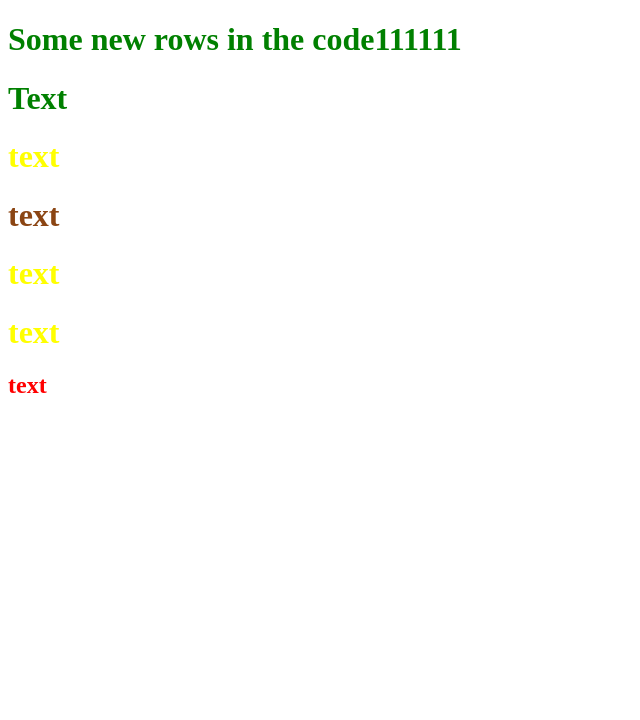
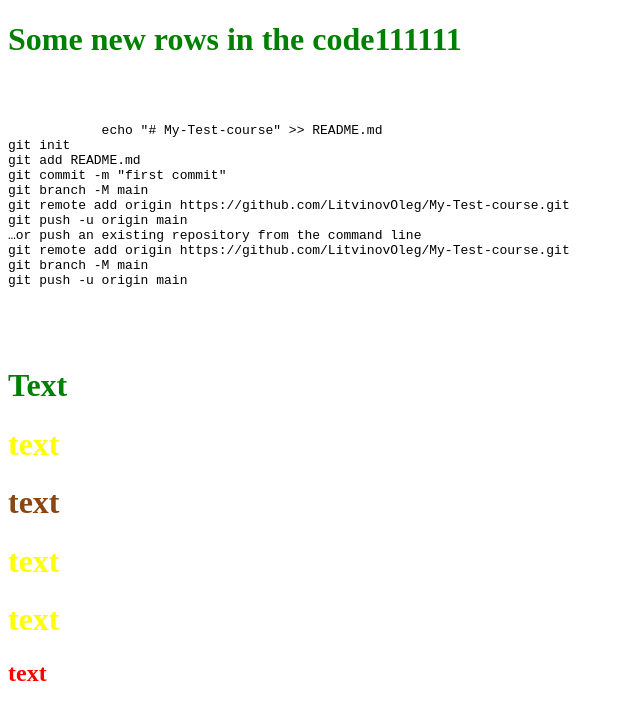
Before and after one commit to LitvinovOleg/My-Test-course, a plain HTML site: page index.html in a window 1280 px wide. Shown: the whole page, without its empty margins (0-640 px from the left). Drawn offline with Linux system fonts and the light colour scheme.

Commit message:
tra ta ta

```diff
--- a/index.html
+++ b/index.html
@@ -19,6 +19,21 @@
 <body>
 
     <h1>Some new rows in the code111111</h1>
+    <pre>
+        <p>
+            echo "# My-Test-course" >> README.md
+git init
+git add README.md
+git commit -m "first commit"
+git branch -M main
+git remote add origin https://github.com/LitvinovOleg/My-Test-course.git
+git push -u origin main
+…or push an existing repository from the command line
+git remote add origin https://github.com/LitvinovOleg/My-Test-course.git
+git branch -M main
+git push -u origin main
+        </p>
+    </pre>
     <h1>Text</h1>
     <h1 class="yellow">text</h1>
     <h1 class="brown">text</h1>
```
